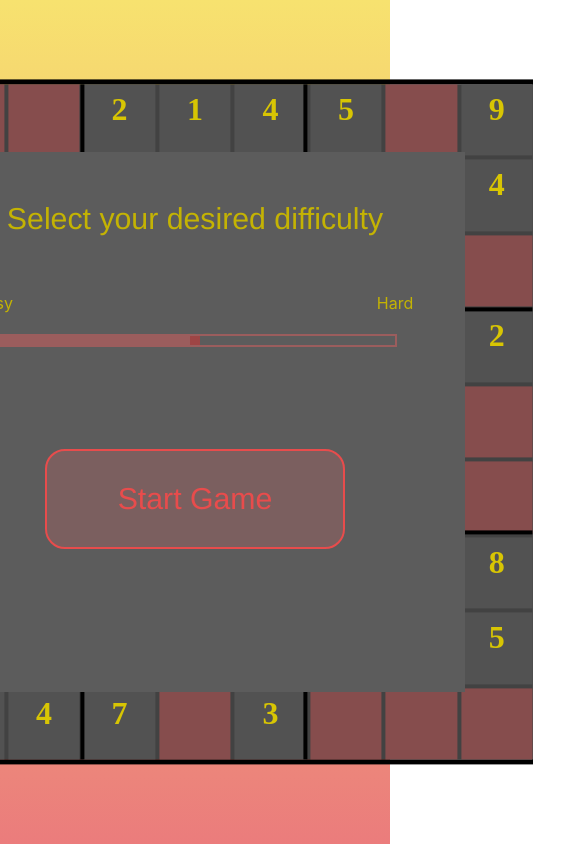
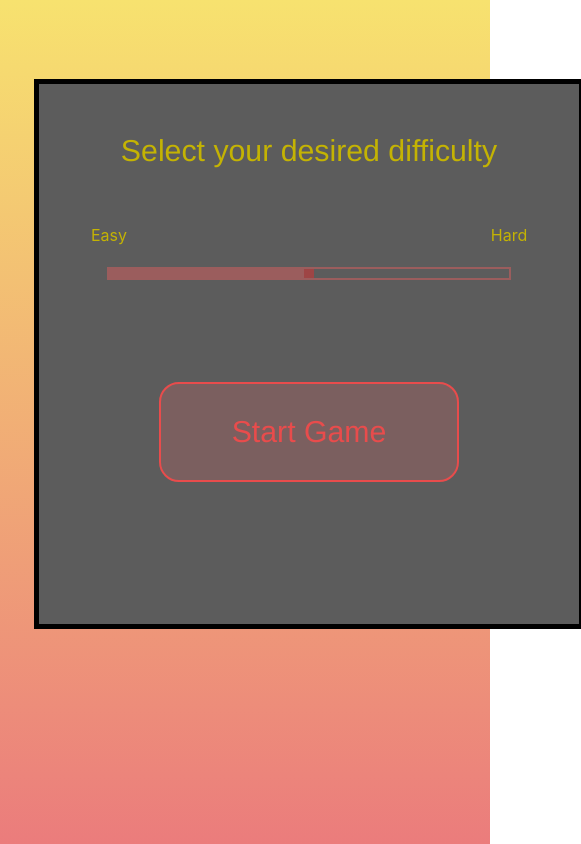
Before and after one commit to Philip748/Sudoku-Web-App, a React (Create React App) app: page / in a window 390 px wide. Shown: the whole page, 581 px wide, since content can reach past the window. Built offline with nearby package versions, Linux system fonts and the light colour scheme.

Commit message:
Update for small screens

```diff
--- a/src/Board.css
+++ b/src/Board.css
@@ -1,12 +1,10 @@
 .boardClass {
     background-color: #424242;
-    height: 80%;
-    aspect-ratio: 1 / 1;
+    width: 540px;
+    height: 540px;
+    margin-left: calc(10vw);
+    margin-top: calc(10vh);
     position: absolute;
-    left: 50%;
-    top: 50%;
-    -webkit-transform: translate(-50%, -50%);
-    transform: translate(-50%, -50%);
     display: grid;
     grid-template-columns: 1fr 1fr 1fr 1fr 1fr 1fr 1fr 1fr 1fr;
     grid-gap: 4px;
@@ -16,7 +14,7 @@
 }
 
 .line {
-    height: 100%;
+    height: 543px;
     width: 4px;
     background-color: rgb(0, 0, 0);
     position: absolute;
@@ -25,33 +23,25 @@
 
 
 #lineOne {
-    left: calc(0);
-    top: calc(0);
-    margin-left: 33%;
+    left: calc(50% - 93px);
+    top: calc(50% - 270px);
 }
 
 #lineTwo {
-    left: calc(0);
-    top: calc(0);
-    margin-left: 66%;
+    left: calc(50% + 89px);
+    top: calc(50% - 270px);
 }
 
 #lineThree {
-    margin-top: 33%;
-    margin-left: 100%;
-    display: inline;
     transform: rotate(90deg);
-    transform-origin: top left;
-    top: calc(0);
+    left: calc(50% - 4px);
+    top: calc(50% - 181px);
 }
 
 #lineFour {
-    margin-top: 66%;
-    margin-left: 100%;
-    display: inline;
     transform: rotate(90deg);
-    transform-origin: top left;
-    top: calc(0);
+    left: calc(50% - 2px);
+    top: calc(50% - 362px);
 }
 
 .finishBox {
@@ -59,10 +49,8 @@
     color: rgb(196, 179, 3);
     outline: solid black 4px;
     position: absolute;
-    left: 50%;
-    top: 50%;
-    -webkit-transform: translate(-50%, -50%);
-    transform: translate(-50%, -50%);
+    margin-left: calc(10vw);
+    margin-top: calc(10vh);
     height: 460px;
     width: 540px;
     z-index: 1;
@@ -93,10 +81,8 @@
     width: 540px;
     height: 540px;
     position: absolute;
-    left: 50%;
-    top: 50%;
-    -webkit-transform: translate(-50%, -50%);
-    transform: translate(-50%, -50%);
+    margin-left: calc(10vw);
+    margin-top: calc(10vh);
     z-index: 3;
     text-align: center;
 }
@@ -198,7 +184,7 @@ input[type="range"]::-ms-fill-upper {
     color: #e84c4c;
     border: solid #e84c4c 2px;
     width: 150px;
-    height: 40px;
+    height: 6vh;
     font-size: 2ch;
     font-family: 'Franklin Gothic Medium', 'Arial Narrow', Arial, sans-serif;
     border-radius: 20px;
@@ -214,37 +200,38 @@ input[type="range"]::-ms-fill-upper {
 #revealSquareButton{
     display: none;
     position: absolute;
-    left: calc(50% + 200px);
-    top: calc(50% - 300px);
-    -webkit-transform: translate(-50%, -50%);
-    transform: translate(-50%, -50%);
+    margin-left: calc(10vw + 390px);
+    margin-top: calc(2vh);
 }
 
 #newGameButton{
     display: none;
     position: absolute;
-    left: calc(50% - 200px);
-    top: calc(50% - 300px);
-    -webkit-transform: translate(-50%, -50%);
-    transform: translate(-50%, -50%);
+    margin-left: calc(10vw);
+    margin-top: calc(2vh);
 }
 
 #restartButton{
     display: none;
     position: absolute;
-    left: calc(50%);
-    top: calc(50% - 300px);
-    -webkit-transform: translate(-50%, -50%);
-    transform: translate(-50%, -50%);
+    margin-left: calc(10vw + 193px);
+    margin-top: calc(2vh);
 }
 
 #timerDiv{
     display: none;
 }
 
-#pageDiv{
-    width: 100%;
+html, body {
+    margin: 0;
+    padding: 0;
+    height: 100%;
+}
+
+#pageDiv {
+    width: calc(100vw + 100px);
     height: 100vh;
+    min-height: 640px;
     background-image: linear-gradient(rgb(247, 226, 111), rgb(235, 124, 124));
     z-index: -2;
 }
--- a/src/Timer.css
+++ b/src/Timer.css
@@ -6,8 +6,6 @@
     border: 4px solid black;
     font-size: x-large;
     position: absolute;
-    left: calc(50% + 230px);
-    top: calc(50% + 290px);
-    -webkit-transform: translate(-50%, -50%);
-    transform: translate(-50%, -50%);
+    margin-left: calc(10vw - 4px);
+    margin-top: calc(10vh + 540px);
 }
```
Also changed, not shown: src/Square.js (line endings or trailing spaces).
